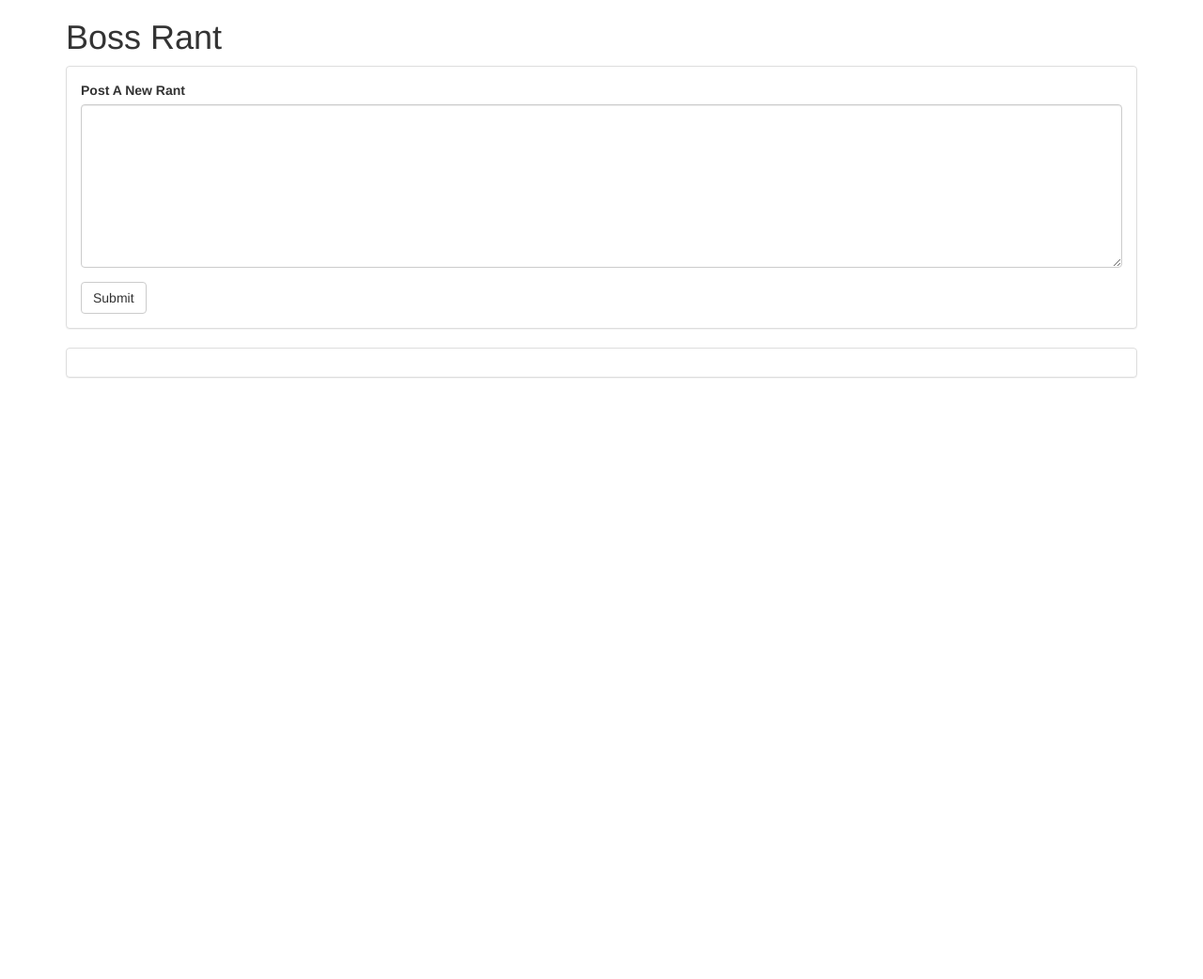
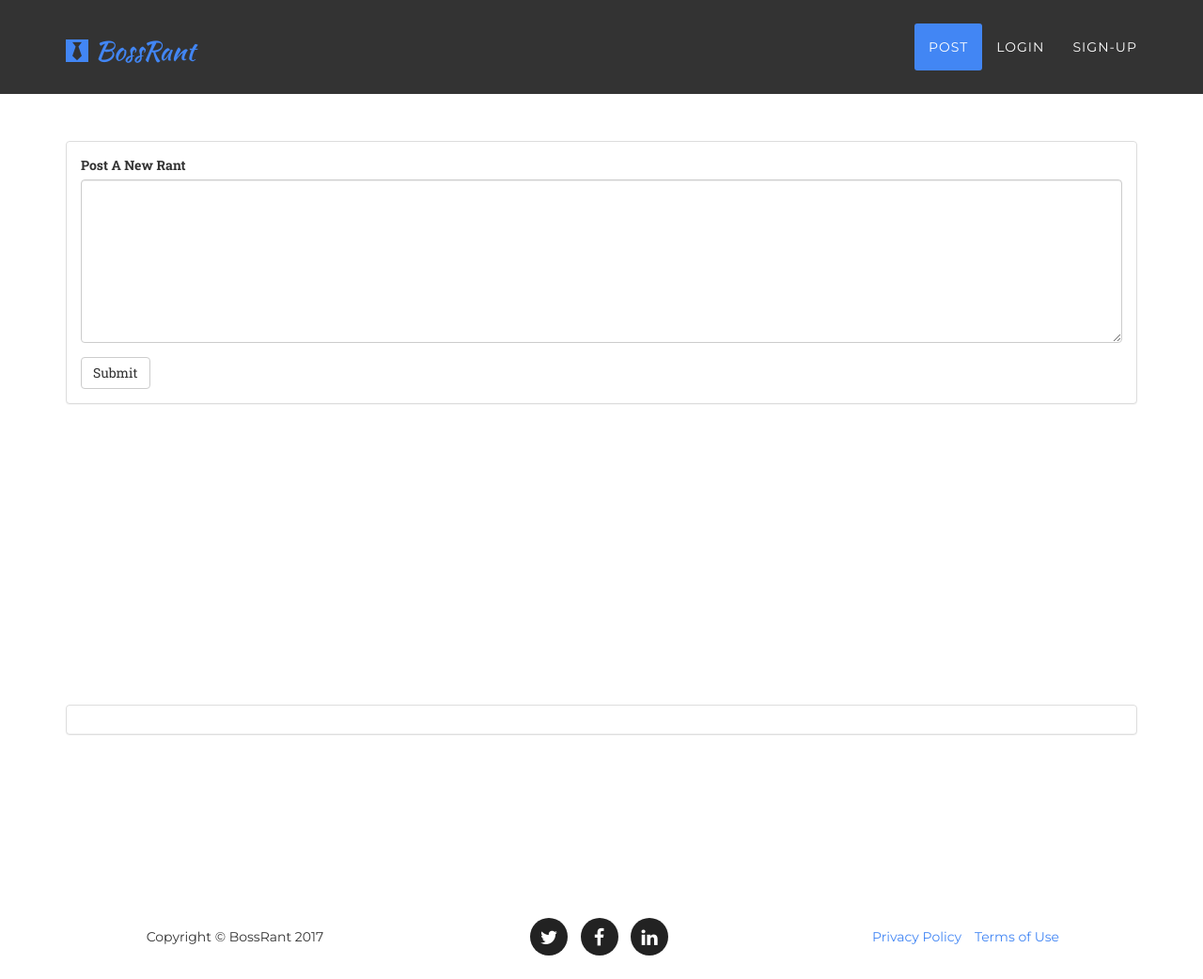
Before and after one commit to jenniwazhere/BossRant, a website: page dist/rants.html in a window 1280 px wide. Shown: the whole page at 94% size. Before the commit the page ends 800 px from the top, so only its background shows below. Drawn offline with nearby package versions, Linux system fonts and the light colour scheme; a web font is replaced by a local one.

Commit message:
Added css styling and link.
CSS style now matches the launch page and the rest of the app. POST link
will scroll to top of page inside rant.html and will focus on the post
text area.

```diff
--- a/dist/rants.html
+++ b/dist/rants.html
@@ -1,10 +1,38 @@
 <!DOCTYPE html>
-<html>
+<html lang="en">
+
+<!-- Forked from Agency Bootstrap Theme -->
 
 <head>
+
     <meta charset="utf-8">
-    <title>Rants</title>
-    <link rel="stylesheet" href="https://cdnjs.cloudflare.com/ajax/libs/twitter-bootstrap/3.3.6/css/bootstrap.min.css">
+    <meta http-equiv="X-UA-Compatible" content="IE=edge">
+    <meta name="viewport" content="width=device-width, initial-scale=1">
+    <meta name="description" content="">
+    <meta name="author" content="">
+
+    <title>BossRant</title>
+
+    <!-- Bootstrap Core CSS -->
+    <link href="vendor/bootstrap/css/bootstrap.min.css" rel="stylesheet">
+
+    <!-- Custom Fonts -->
+    <link href="vendor/font-awesome/css/font-awesome.min.css" rel="stylesheet" type="text/css">
+    <link href="https://fonts.googleapis.com/css?family=Montserrat:400,700" rel="stylesheet" type="text/css">
+    <link href="https://fonts.googleapis.com/css?family=Kaushan+Script" rel="stylesheet" type="text/css">
+    <link href="https://fonts.googleapis.com/css?family=Droid+Serif:400,700,400italic,700italic" rel="stylesheet" type="text/css">
+    <link href="https://fonts.googleapis.com/css?family=Roboto+Slab:400,100,300,700" rel="stylesheet" type="text/css">
+
+    <!-- Theme CSS -->
+    <link href="css/style.min.css" rel="stylesheet">
+
+    <!-- HTML5 Shim and Respond.js IE8 support of HTML5 elements and media queries -->
+    <!-- WARNING: Respond.js doesn't work if you view the page via file:// -->
+    <!--[if lt IE 9]>
+        <script src="https://oss.maxcdn.com/libs/html5shiv/3.7.0/html5shiv.js" integrity="sha384-0s5Pv64cNZJieYFkXYOTId2HMA2Lfb6q2nAcx2n0RTLUnCAoTTsS0nKEO27XyKcY" crossorigin="anonymous"></script>
+        <script src="https://oss.maxcdn.com/libs/respond.js/1.4.2/respond.min.js" integrity="sha384-ZoaMbDF+4LeFxg6WdScQ9nnR1QC2MIRxA1O9KWEXQwns1G8UNyIEZIQidzb0T1fo" crossorigin="anonymous"></script>
+    <![endif]-->
+
     <style>
         form :focus:required:invalid {
             border-color: #a94442;
@@ -12,12 +40,44 @@
     </style>
 </head>
 
-<h1 id="title-text">
-  Boss Rant
-</h1>
+<body id="page-top" class="index">
 
-<body class="container">
-    <section>
+    <!-- Navigation -->
+    <nav id="mainNav" class="navbar navbar-default navbar-custom navbar-fixed-top">
+        <div class="container">
+            <!-- Brand and toggle get grouped for better mobile display -->
+            <div class="navbar-header page-scroll">
+                <button type="button" class="navbar-toggle" data-toggle="collapse" data-target="#bs-example-navbar-collapse-1">
+                    <span class="sr-only">Toggle navigation</span> Menu <i class="fa fa-bars"></i>
+                </button>
+                <a class="navbar-brand page-scroll" href="index.html"><i class="fa fa-black-tie" aria-hidden="true"></i> BossRant</a>
+            </div>
+
+            <!-- Collect the nav links, forms, and other content for toggling -->
+            <div class="collapse navbar-collapse" id="bs-example-navbar-collapse-1">
+                <ul class="nav navbar-nav navbar-right">
+                    <li class="hidden">
+                        <a href="#page-top"></a>
+                    </li>
+                    <li>
+                        <a class="page-scroll" href="#page-top">Post</a>
+                    </li>
+                    <li>
+                        <a class="page-scroll" href="signin.html">Login</a>
+                    </li>
+                    <li>
+                        <a class="page-scroll" href="signup.html">Sign-up</a>
+                    </li>
+                </ul>
+            </div>
+            <!-- /.navbar-collapse -->
+        </div>
+        <!-- /.container-fluid -->
+    </nav>
+
+    <!-- Post Section -->
+    <section id="post">
+        <div class="container">
             <div class="panel panel-default">
                 <div class="panel-body">
                     <form id="main-form" data-rant-post="form">
@@ -30,9 +90,11 @@
                     </form>
                 </div>
             </div>
+        </div>
     </section>
 
-    <section>
+    <section id="showpost">
+        <div class="container">
             <div class="panel panel-default">
                 <div class="panel-body">
                     <table id="rants">
@@ -42,22 +104,72 @@
                     </table>
                 </div>
             </div>
+        </div>
     </section>
 
+    <footer>
+        <div class="container">
+            <div class="row">
+                <div class="col-md-4">
+                    <span class="copyright">Copyright &copy; BossRant 2017</span>
+                </div>
+                <div class="col-md-4">
+                    <ul class="list-inline social-buttons">
+                        <li><a href="#"><i class="fa fa-twitter"></i></a>
+                        </li>
+                        <li><a href="#"><i class="fa fa-facebook"></i></a>
+                        </li>
+                        <li><a href="#"><i class="fa fa-linkedin"></i></a>
+                        </li>
+                    </ul>
+                </div>
+                <div class="col-md-4">
+                    <ul class="list-inline quicklinks">
+                        <li><a href="#">Privacy Policy</a>
+                        </li>
+                        <li><a href="#">Terms of Use</a>
+                        </li>
+                    </ul>
+                </div>
+            </div>
+        </div>
+    </footer>
 
+    <!-- jQuery -->
+    <script src="vendor/jquery/jquery.min.js"></script>
 
-    <script src="https://cdnjs.cloudflare.com/ajax/libs/jquery/2.1.4/jquery.min.js" charset="utf-8"></script>
-    <script src="https://maxcdn.bootstrapcdn.com/bootstrap/3.3.7/js/bootstrap.min.js" type="text/javascript"></script>
-    <script src="/horizon/horizon.js" charset="utf-8"></script>
+    <!-- Bootstrap Core JavaScript -->
+    <script src="vendor/bootstrap/js/bootstrap.min.js"></script>
+
+    <!-- Plugin JavaScript -->
+    <script src="https://cdnjs.cloudflare.com/ajax/libs/jquery-easing/1.3/jquery.easing.min.js" integrity="sha384-mE6eXfrb8jxl0rzJDBRanYqgBxtJ6Unn4/1F7q4xRRyIw7Vdg9jP4ycT7x1iVsgb" crossorigin="anonymous"></script>
+
+    <!-- Contact Form JavaScript -->
+    <script src="js/jqBootstrapValidation.js"></script>
+    <script src="js/contact_me.js"></script>
+
+    <!-- Theme JavaScript -->
+    <script src="js/agency.min.js"></script>
+
+    <!-- Horizon Scripts -->
     <script>
         const horizon = Horizon({
             authType: 'unauthenticated',
             host: 'localhost:8181'
         });
     </script>
+
+    <!-- Handler Scripts-->
     <script src="scripts/fillposts.js"></script>
     <script src="scripts/posthandler.js"></script>
     <script src="scripts/rants.js"></script>
+
+    <!--
+    <script src="https://cdnjs.cloudflare.com/ajax/libs/jquery/2.1.4/jquery.min.js" charset="utf-8"></script>
+    <script src="https://maxcdn.bootstrapcdn.com/bootstrap/3.3.7/js/bootstrap.min.js" type="text/javascript"></script>
+    <script src="/horizon/horizon.js" charset="utf-8"></script>
+    -->
+
 </body>
 
 </html>
```
Also changed, not shown: dist/signin.html (+7 -1 lines). Lines whose indentation alone changed are shown as unchanged.
